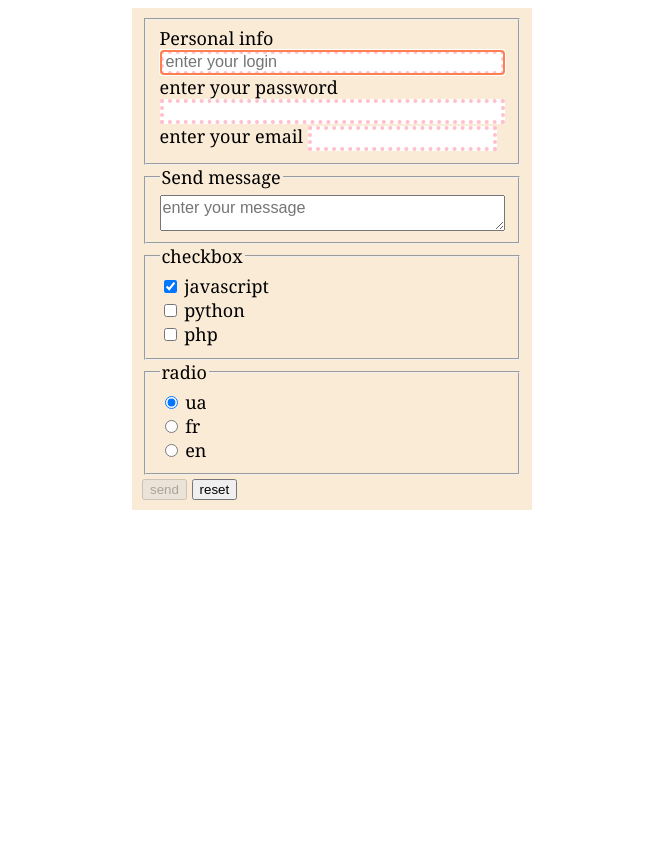
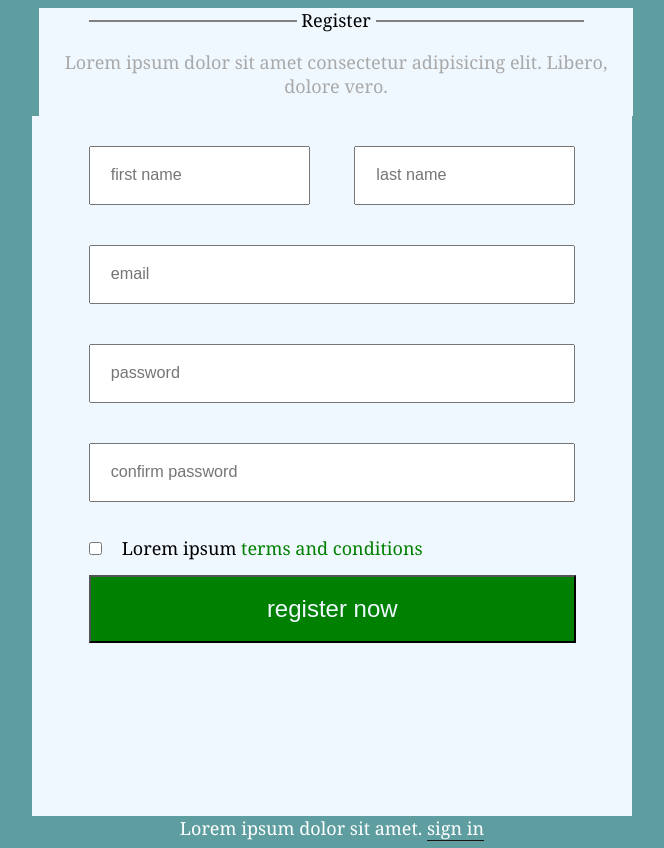
Before and after one commit to IlyaV45/04-03-2023-Flex, a plain HTML site: page index.html in a window 1280 px wide. Shown: the whole page, without its empty margins (308-972 px from the left). Before the commit the page ends 800 px from the top, so only its background shows below. Drawn offline with Linux system fonts and the light colour scheme.

Commit message:
Add exam form

```diff
--- a/Assets/css/style.css
+++ b/Assets/css/style.css
@@ -7,6 +7,9 @@
 *{
     box-sizing: border-box;
 }
+body{
+    background-color: cadetblue;
+}
 a{
     color: inherit;
     text-decoration: none;
@@ -14,18 +17,58 @@ a{
 img{
     width: 100%;
 }
+section{
+    width: 47%;
+    display: flex;
+    flex-direction: column;
+    margin-left: 339px;
+    text-align: center;
+    background-color: aliceblue;
+    overflow: hidden;
+}
+header{
+     display: inline-block;
+    position: relative;
+    color: black;
+}
+header::after{
+    content: "";
+    position: absolute;
+    margin-left: 5px;
+    width: 35%;
+    height: 2px;
+    top: 50%;
+    background: grey;
+
+}
+header::before{
+    content: "";
+    position: absolute;
+
+    width: 35%;
+    height: 2px;
+    left: 50px;
+    top: 50%;
+    background: grey;
+}
+p{
+    color: darkgray;
+}
 .form{
-    /* display: flex;
-    flex-direction: column; */
+    display: flex;
+    flex-direction: column;
+    flex-wrap: wrap;
+    align-content:space-around;
+    max-width: 600px;
+    width: 95%;
+    min-width: 400px;
+    height: 700px;
 
-    max-width: 400px;
-    width: 95%;
-    min-width: 300px;
 
     padding: var(--space-size);
     margin: auto;
 
-    background-color: antiquewhite;
+    background-color: aliceblue;
 }
 ::placeholder{
     font-family: sans-serif;
@@ -35,9 +78,26 @@ fieldset{
     display: flex;
     flex-direction: column;
 }
+.sign{
+    text-align: center;
+    color: white;
+}
 input{
-    border: 4px dotted pink;
+    margin: 20px;
+    padding: 20px;
+    text-align: left;
 }
-input:focus{
-    outline-color: coral;
+.button{
+    width: 84%;
+    height: 10%;
+    margin-left: 20px;
+    background-color: green;
+    font-size: x-large;
+    color: aliceblue;
 }
+.sign_in{
+    border-bottom: 1px solid rgb(22, 20, 20);
+}
+.terms{
+    color: green;
+}
--- a/index.html
+++ b/index.html
@@ -9,61 +9,30 @@
     <link rel="stylesheet" href="./Assets/css/style.css" />
   </head>
   <body>
-    <form class="form" action="" method="get">
-      <fieldset>
-        Personal info
-        <input
-          type="text"
-          name="login"
-          id="login"
-          placeholder="enter your login"
-          autofocus
-          required
-        />
-        <label for="password">enter your password</label>
-        <input type="password" name="password" id="password" />
+   <section>
+      <header>Register</header>
+      <p>Lorem ipsum dolor sit amet consectetur adipisicing elit. Libero, dolore vero. </p>
+      </section>
+      <form class="form" action="" method="post" enctype="multipart/form-data">
 
-        <label>
-          <span>enter your email</span>
-          <input type="email" name="email" />
-        </label>
-      </fieldset>
-      <fieldset>
-        <legend>Send message</legend>
-        <textarea name="message" placeholder="enter your message"></textarea>
-      </fieldset>
-      <fieldset>
-        <legend>checkbox</legend>
-        <label>
-          <input type="checkbox" name="langpr" value="js" checked />
-          javascript
-        </label>
-        <label>
-          <input type="checkbox" name="langpr" value="python" />
-          python </label
-        ><label>
-          <input type="checkbox" name="langpr" value="php" />
-          php
-        </label>
-      </fieldset>
-      <fieldset>
-        <legend>radio</legend>
-        <label>
-          <input type="radio" name="lang" value="ua" checked />
-          ua
-        </label>
-        <label>
-          <input type="radio" name="lang" value="fr" />
-          fr </label
-        ><label>
-          <input type="radio" name="lang" value="en" />
-          en
-        </label>
-      </fieldset>
+      <div class="name">
+        <input type="text" name="first name" id="first name" placeholder="first name">
+        <input type="text" name="last name" id="last name" placeholder="last name">
+      </div>
+      <input type="email" name="email" id="email" placeholder="email">
+      <input type="password" name="password" id="password" placeholder="password">
+      <input type="text" name="text" id="text" placeholder="confirm password">
+      <label>
+      <input type="checkbox" name="" id="">Lorem ipsum
+      <a class="terms" href="">terms and conditions</a>
+      </label>
+    <button class="button" type="submit">register now
 
-      <!-- <input type="submit" value="send"> -->
-      <button type="submit" disabled>send</button>
-      <button type="reset">reset</button>
+    </button>
+
     </form>
+    <div class="sign">
+      Lorem ipsum dolor sit amet. <a class="sign_in" href="">sign in</a>
+    </div>
   </body>
 </html>
```
